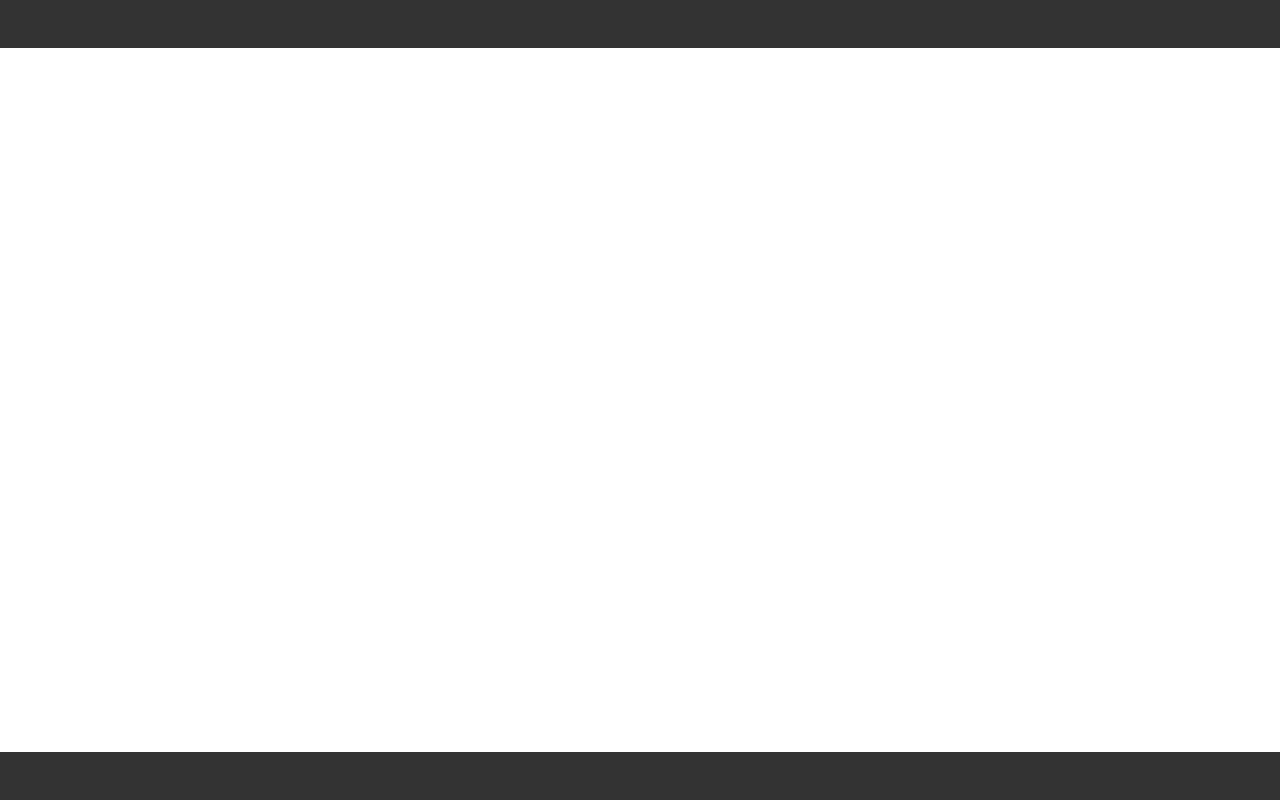
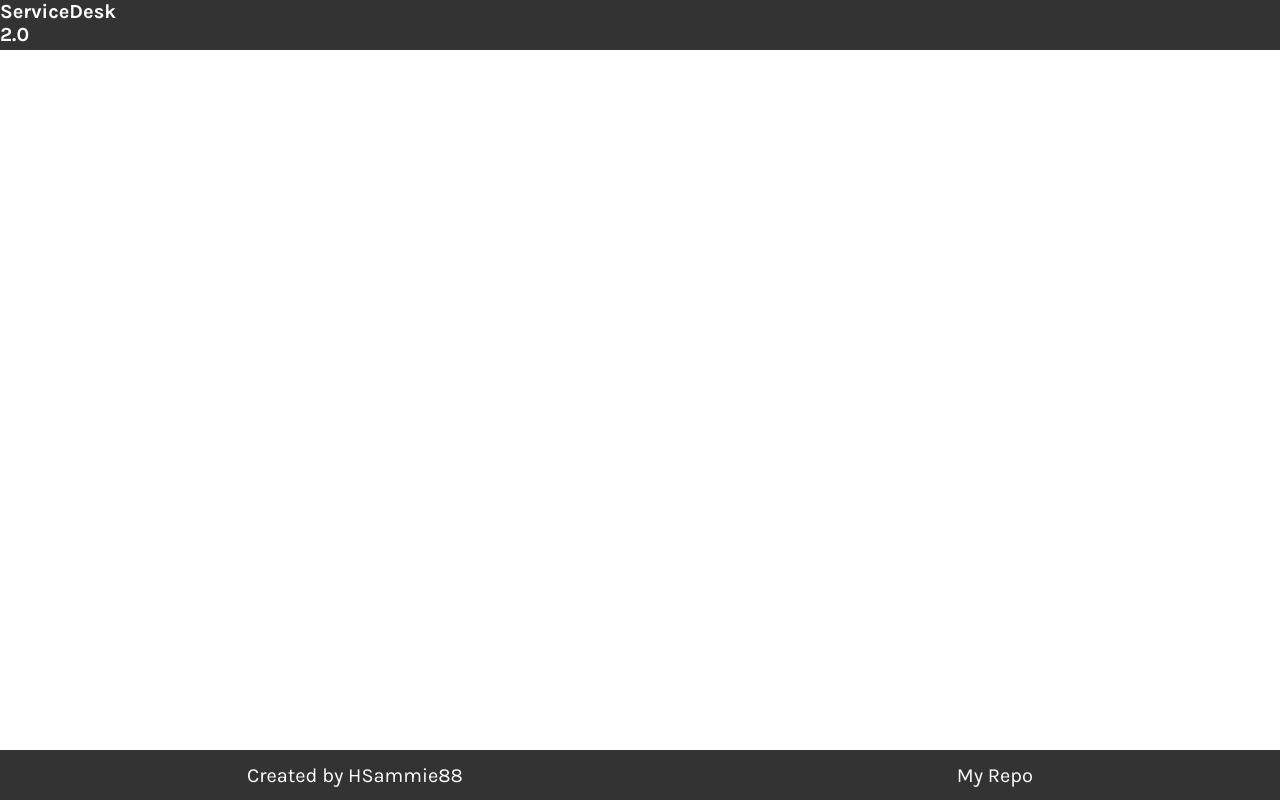
Before and after one commit to HSammie88/ServiceDesk2.0, a React (Vite) app: page / in a window 1280 px wide. Built offline with nearby package versions, Linux system fonts and the light colour scheme.

Commit message:
Верстка footer, логотипа

```diff
--- a/src/components/Footer/Footer.module.css
+++ b/src/components/Footer/Footer.module.css
@@ -1,5 +1,12 @@
-.container{
-    width: 100%;
-    height: 3rem;
-    background-color: var(--bg-color);
+.container {
+  width: 100%;
+  height: 50px;
+  display: flex;
+  justify-content: space-around;
+  align-items: center;
+
+  & p,
+  a {
+    font-size: 20px;
+  }
 }
--- a/src/components/Footer/Footer.tsx
+++ b/src/components/Footer/Footer.tsx
@@ -4,13 +4,19 @@
 import type { CSSType } from "../../types";
 
 export default function Footer() {
-  const {currentColors} = useContext(ContextProvider)!
+  const { currentColors } = useContext(ContextProvider)!;
 
-  const styleProvider: CSSType= {
-    "--bg-color": currentColors.headFoot,
-  }
+  const styleProvider: CSSType = {
+    backgroundColor: currentColors.headFoot,
+    color: currentColors.textColor,
+  };
 
   return (
-    <div style={styleProvider} className={style.container}></div>
-  )
+    <div style={styleProvider} className={style.container}>
+      <p>Created by HSammie88</p>
+      <a target="_blank" href="https://github.com/HSammie88/ServiceDesk2.0">
+        My Repo
+      </a>
+    </div>
+  );
 }
--- a/src/components/Header/Header.module.css
+++ b/src/components/Header/Header.module.css
@@ -1,5 +1,25 @@
-.container{
-    width: 100%;
-    height: 3rem;
-    background-color: var(--bg-color);
+.container {
+  width: 100%;
+  height: 50px;
+  display: grid;
+  grid-template-columns: 1fr 8fr 1fr;
+  justify-content: center;
+  align-items: center;
 }
+
+.logo-container {
+  display: grid;
+  grid-template-rows: 2fr 1fr;
+  justify-content: center;
+  align-items: center;
+  cursor: pointer;
+
+  & h1 {
+    font-size: 20px;
+  }
+
+  & h5 {
+    font-size: 10px;
+    text-align: end;
+  }
+}
--- a/src/components/Header/Header.tsx
+++ b/src/components/Header/Header.tsx
@@ -4,13 +4,21 @@
 import type { CSSType } from "../../types";
 
 export default function Header() {
-  const {currentColors} = useContext(ContextProvider)!
+  const { currentColors } = useContext(ContextProvider)!;
 
   const styleProvider: CSSType = {
-    "--bg-color": currentColors.headFoot,
-  }
+    backgroundColor: currentColors.headFoot,
+    color: currentColors.textColor,
+  };
 
   return (
-    <div style={styleProvider} className={style.container}></div>
-  )
+    <div style={styleProvider} className={style.container}>
+      <div className={style["logo-container"]}>
+        <h1>ServiceDesk 2.0</h1>
+        <h5>by HSammie88</h5>
+      </div>
+      <div></div>
+      <div></div>
+    </div>
+  );
 }
--- a/src/index.css
+++ b/src/index.css
@@ -1,11 +1,11 @@
-@import url("https://fonts.googleapis.com/css2?family=Outfit:wght@100..900&display=swap");
+@import url("https://fonts.googleapis.com/css2?family=Karla:ital,wght@0,200..800;1,200..800&display=swap");
 
-*{
+* {
   margin: 0;
   padding: 0;
   text-decoration: none;
   box-sizing: border-box;
-    font-family: 'Outfit';
+  font-family: "Karla";
 }
 
 a {
@@ -13,23 +13,23 @@
   text-decoration: none;
   cursor: pointer;
 
-    &:hover{
+  &:hover {
     text-decoration: underline;
   }
 }
 
-body{
+body {
   width: 100vw;
   min-height: 100vh;
 }
 
-#root{
+#root {
   width: 100vw;
   height: 100vh;
   display: flex;
   flex-direction: column;
 }
 
-.content{
-    min-height: calc(100% - 6rem);
+.content {
+  min-height: calc(100% - 50px - 50px);
 }
--- a/src/statics/colors.json
+++ b/src/statics/colors.json
@@ -1,10 +1,12 @@
 {
   "light": {
     "main": "#FFFFFF",
-      "headFoot": "#333333"
+    "headFoot": "#333333",
+    "textColor": "#FFFFFF"
   },
   "dark": {
     "main": "#1A1A1A",
-      "headFoot": "#000000"
+    "headFoot": "#000000",
+    "textColor": "#FFFFFF"
   }
 }
```
Lines whose indentation alone changed are shown as unchanged.
